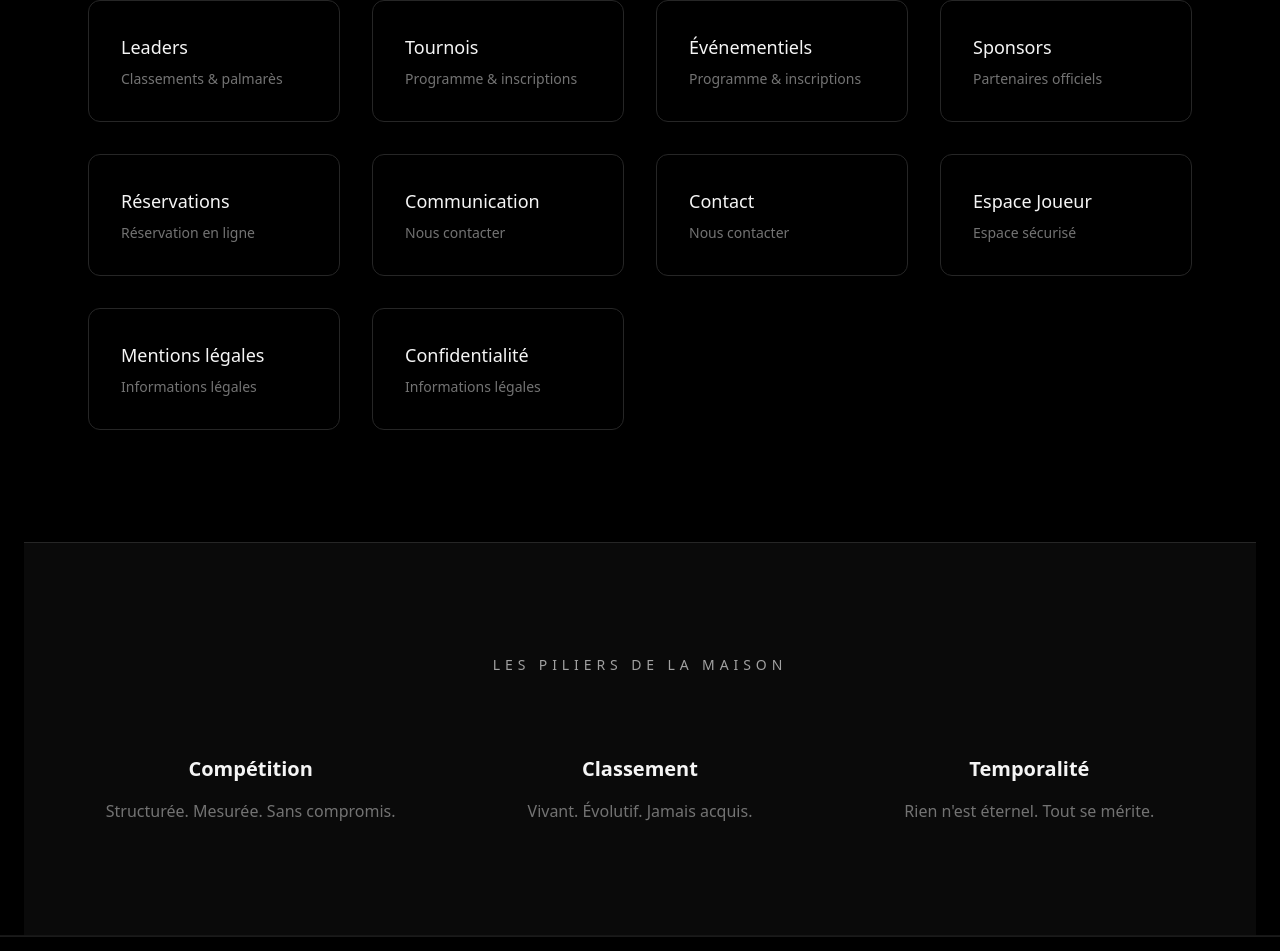
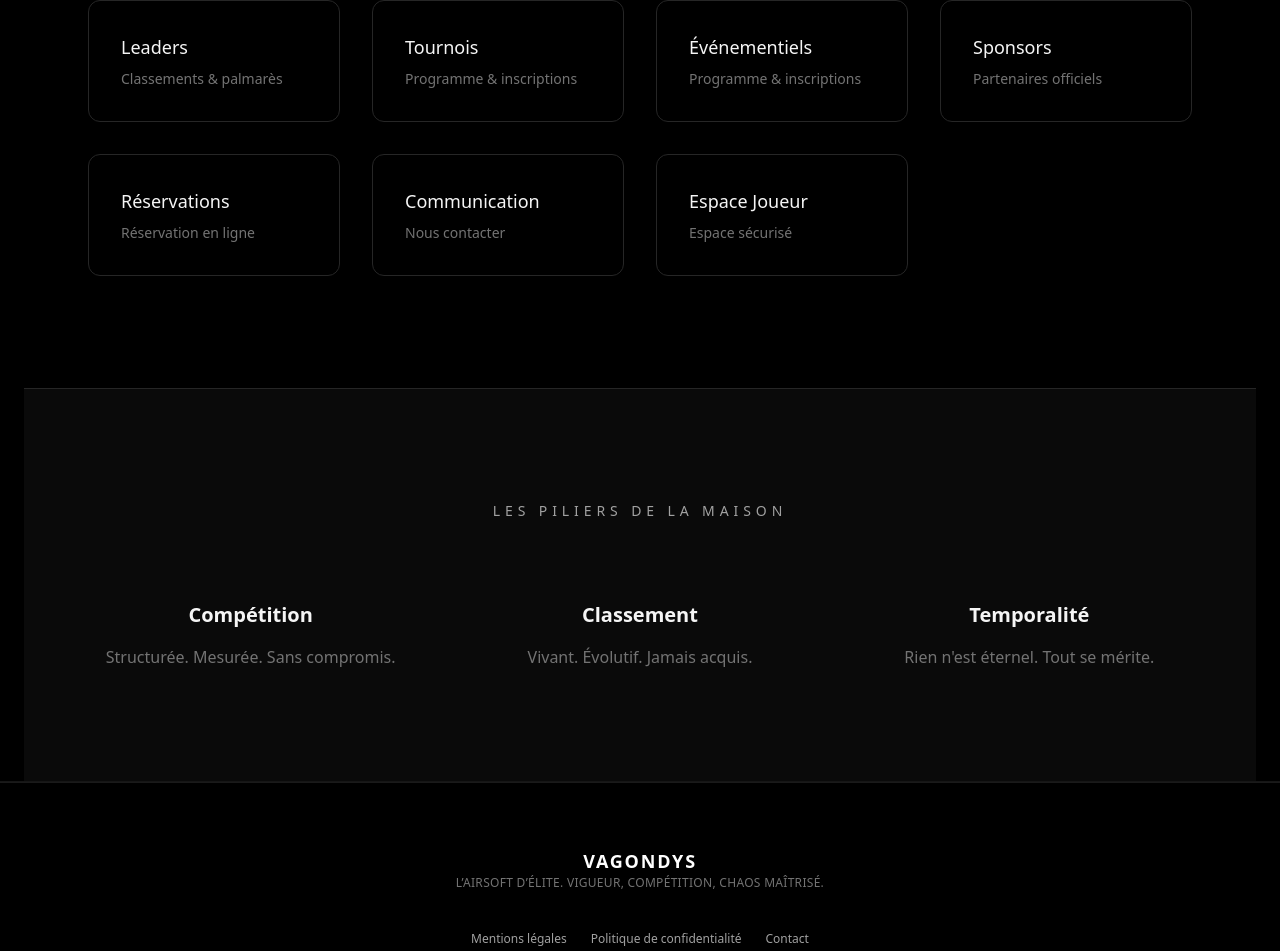
Before and after one commit to AirsoftSystem/vagondys, a Next.js app: page / in a window 1280 px wide. Shown: the part 1677-2628 px from the top of the page. Built offline with nearby package versions, Linux system fonts and the light colour scheme.

Commit message:
1er VAGONDYS > Acceuil

```diff
--- a/app/(public)/page.tsx
+++ b/app/(public)/page.tsx
@@ -36,10 +36,7 @@
     { label: "Sponsors", href: "/sponsors", category: "partners" },
     { label: "Réservations", href: "/reservations", category: "booking" },
     { label: "Communication", href: "/communication", category: "contact" },
-    { label: "Contact", href: "/contact", category: "contact" },
     { label: "Espace Joueur", href: "/espace-joueur", category: "auth" },
-    { label: "Mentions légales", href: "/mentions-legales", category: "legal" },
-    { label: "Confidentialité", href: "/politique-de-confidentialite", category: "legal" }
   ];
 
   return (
```
